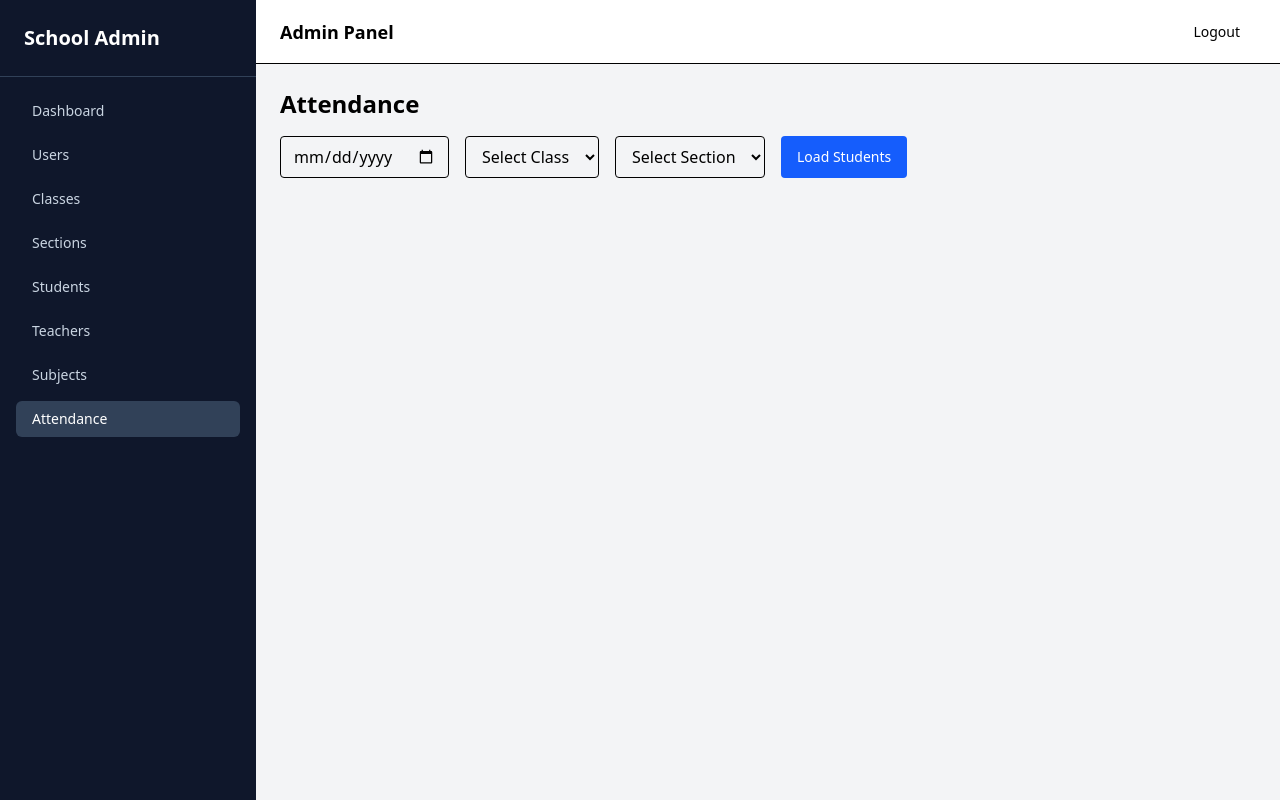
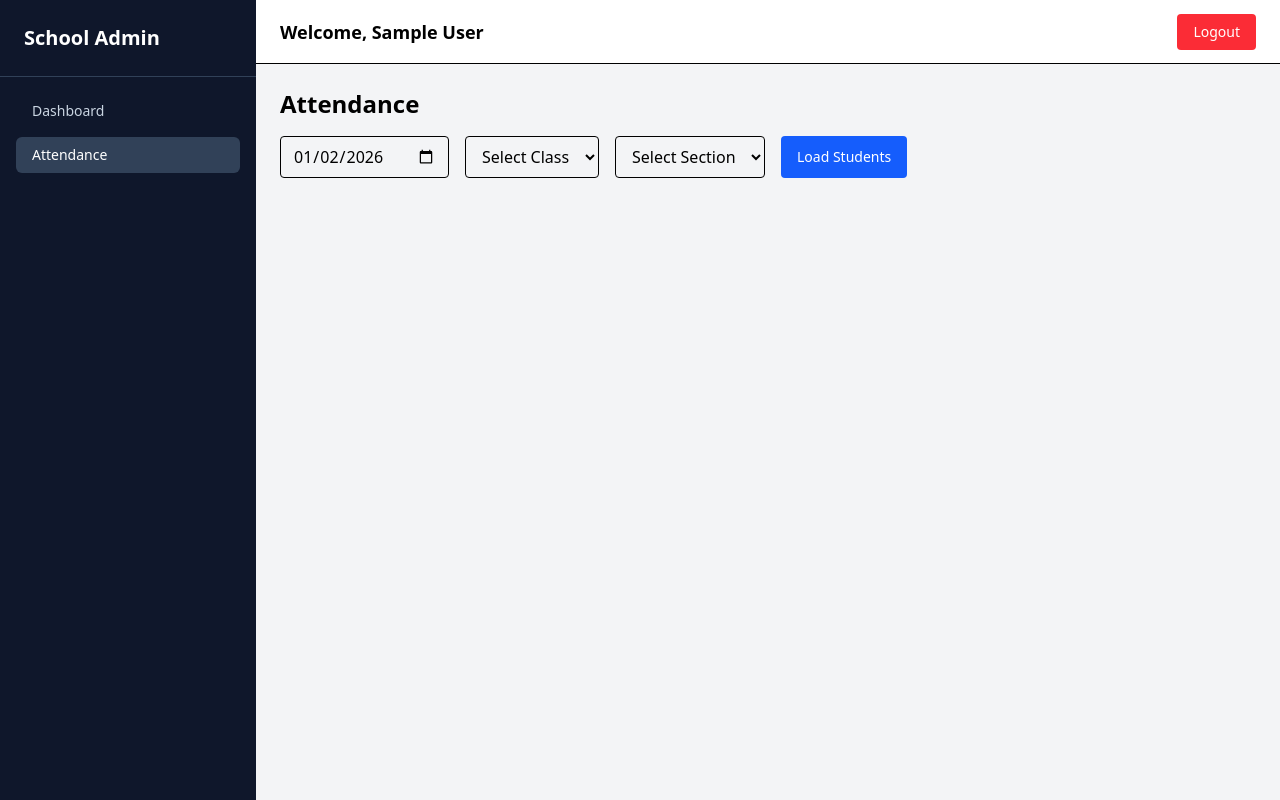
Before and after one commit to harshkumar8860/School-Admin-Panel-Frontend, a React (Vite) app: page /attendance in a window 1280 px wide. Built offline with nearby package versions, Linux system fonts and the light colour scheme; sample sign-in values are in the browser's storage.

Commit message:
teacher attendacne implemented, and limited view for the teacher

```diff
--- a/src/App.jsx
+++ b/src/App.jsx
@@ -4,11 +4,13 @@ import AdminLayout from './layouts/AdminLayout'
 import AdminRoutes from './routes/AdminRoutes'
 import Login from './pages/Login'
 import ProtectedRoute from './routes/ProtectedRoute'
+import TeacherAttendanceModal from './components/TeacherAttendanceModal'
 
 function App() {
 
   return (
     <BrowserRouter>
+      <TeacherAttendanceModal />
       <Routes>
         {/* Public */}
         <Route path='/login' element={<Login />} />
--- a/src/components/Navbar.jsx
+++ b/src/components/Navbar.jsx
@@ -1,9 +1,10 @@
 import React from 'react'
 import { useSchool } from '../context/SchoolContext';
 import { useNavigate } from 'react-router-dom';
+import Button from './ui/Button';
 
 const Navbar = () => {
-  const { logout } = useSchool();
+  const { logout, currentUser } = useSchool();
   const navigate = useNavigate();
 
   const handleLogout = () => {
@@ -13,12 +14,14 @@ const Navbar = () => {
 
   return (
     <header className='h-16 bg-white border-b flex items-center justify-between px-6'>
-      <h1 className='text-lg font-semibold'>Admin Panel</h1>
-      <button
+      {/* <h1 className='text-lg font-semibold'>Admin Panel</h1> */}
+      <h1 className='text-lg font-semibold'>Welcome, {currentUser.name || currentUser.role}</h1>
+      <Button
         onClick={handleLogout}
-        className='text-sm px-4 py-1 rounded hover:underline active:cursor-pointer'>
+        variant='danger'
+        props='text-sm px-4 py-1 rounded hover:underline active:cursor-pointer'>
         Logout
-      </button>
+      </Button>
     </header>
   )
 }
--- a/src/components/Sidebar.jsx
+++ b/src/components/Sidebar.jsx
@@ -1,10 +1,14 @@
 import React from 'react'
 import { NavLink } from 'react-router-dom';
+import { useSchool } from '../context/SchoolContext';
 
 const linkClass = ({ isActive }) => `block px-4 py-2 rounded-md text-sm font-medium
 ${isActive ? "bg-slate-700 text-white" : "text-slate-300 hover:bg-slate-800"}`;
 
 const Sidebar = () => {
+  const { currentUser } = useSchool();
+  const role = currentUser?.role;
+
   return (
     <aside className='w-64 bg-slate-900 text-white flex flex-col'>
       <div className='p-6 text-xl font-bold border-b border-slate-700'>
@@ -13,13 +17,17 @@ const Sidebar = () => {
 
       <nav className='flex-1 p-4 space-y-2'>
         <NavLink to="/" end className={linkClass}>Dashboard</NavLink>
-        <NavLink to="/users" className={linkClass}>Users</NavLink>
-        <NavLink to="/classes" className={linkClass}>Classes</NavLink>
-        <NavLink to="/sections" className={linkClass}>Sections</NavLink>
-        <NavLink to="/students" className={linkClass}>Students</NavLink>
-        <NavLink to="/teachers" className={linkClass}>Teachers</NavLink>
-        <NavLink to="/subjects" className={linkClass}>Subjects</NavLink>
         <NavLink to="/attendance" className={linkClass}>Attendance</NavLink>
+        {role === "ADMIN" && (
+          <>
+            <NavLink to="/users" className={linkClass}>Users</NavLink>
+            <NavLink to="/classes" className={linkClass}>Classes</NavLink>
+            <NavLink to="/sections" className={linkClass}>Sections</NavLink>
+            <NavLink to="/students" className={linkClass}>Students</NavLink>
+            <NavLink to="/teachers" className={linkClass}>Teachers</NavLink>
+            <NavLink to="/subjects" className={linkClass}>Subjects</NavLink>
+          </>
+        )}
       </nav>
     </aside>
   )
--- /dev/null
+++ b/src/components/TeacherAttendanceModal.jsx
@@ -0,0 +1,57 @@
+import React from 'react'
+import Button from './ui/Button'
+import { useSchool } from '../context/SchoolContext'
+
+const TeacherAttendanceModal = () => {
+    const { currentUser, mustMarkTeacherAttendance, setTeacherAttendance, teachers, currentTeacher } = useSchool();
+    if (currentUser?.role !== "TEACHER" || !mustMarkTeacherAttendance) {
+        return null;
+    }
+
+    const today = new Date().toISOString().split("T")[0];
+
+    const markAttendance = (status) => {
+        if (!currentTeacher) {
+            alert("Teacher record not found");
+            return;
+        }
+        setTeacherAttendance((prev) => [
+            ...prev,
+            {
+                id: Date.now(),
+                teacherId: currentTeacher.id,
+                date: today,
+                status,
+            },
+        ]);
+    };
+
+    return (
+        <div className="fixed inset-0 z-50 flex items-center justify-center bg-black/50">
+            <div className="bg-white p-6 rounded w-100 text-center">
+                <h2 className="text-xl font-bold mb-4">
+                    Mark Your Attendance
+                </h2>
+
+                <p className="mb-6">
+                    Date: <strong>{today}</strong>
+                </p>
+
+                <div className="flex justify-around">
+                    <Button
+                        variant="primary"
+                        children="PRESENT"
+                        onClick={() => markAttendance("PRESENT")}
+                    />
+                    <Button
+                        variant="danger"
+                        onClick={() => markAttendance("ABSENT")}
+                        children="ABSENT"
+                    />
+                </div>
+            </div>
+        </div>
+    );
+};
+
+export default TeacherAttendanceModal
--- a/src/context/SchoolContext.jsx
+++ b/src/context/SchoolContext.jsx
@@ -16,6 +16,7 @@ export const SchoolProvider = ({ children }) => {
     const [currentUser, setCurrentUser] = useState(
         JSON.parse(localStorage.getItem("currentUser")) || null
     );
+    const [teacherAttendance, setTeacherAttendance] = useState([]);
 
     const login = (email, password) => {
         const user = users.find(
@@ -36,11 +37,6 @@ export const SchoolProvider = ({ children }) => {
         localStorage.removeItem("currentUser");
     }
 
-    // useEffect(() => {
-    //     const savedUser = localStorage.getItem("currentUser");
-    //     if (savedUser) setCurrentUser(JSON.parse(savedUser));
-    // }, []);
-
     useEffect(() => {
         if (currentUser) {
             localStorage.setItem("currentUser", JSON.stringify(currentUser));
@@ -48,6 +44,22 @@ export const SchoolProvider = ({ children }) => {
             localStorage.removeItem("currentUser");
         }
     }, [currentUser]);
+
+    const today = new Date().toISOString().split("T")[0];
+
+    const currentTeacher =
+        currentUser?.role === "TEACHER"
+            ? teachers.find(t => t.email === currentUser.email)
+            : null;
+
+    const mustMarkTeacherAttendance =
+        currentUser?.role === "TEACHER" &&
+        currentTeacher &&
+        !teacherAttendance.some(
+            (a) =>
+                a.teacherId === currentTeacher.id &&
+                a.date === today
+        );
 
     return (
         <SchoolContext.Provider
@@ -61,7 +73,9 @@ export const SchoolProvider = ({ children }) => {
                 subjectAssignments, setSubjectAssignments,
                 users, setUsers,
                 attendance, setAttendance,
-                currentUser, login, logout
+                currentUser, currentTeacher, login, logout,
+                teacherAttendance, setTeacherAttendance,
+                mustMarkTeacherAttendance,
             }}
         >
             {children}
--- a/src/pages/Attendance.jsx
+++ b/src/pages/Attendance.jsx
@@ -3,14 +3,18 @@ import Button from '../components/ui/Button';
 import { useSchool } from '../context/SchoolContext';
 
 const Attendance = () => {
-  const { classes, students, sections, attendance, setAttendance } = useSchool();
-  const [date, setDate] = useState("");
+  const { classes, students, sections, teachers,
+    attendance, setAttendance,
+    currentUser, teacherAttendance,
+    setTeacherAttendance } = useSchool();
+  const [date, setDate] = useState(
+    new Date().toISOString().split("T")[0]
+  );
   const [classId, setClassId] = useState("");
   const [sectionId, setSectionId] = useState("");
 
   const [sessionRecords, setSessionRecords] = useState([]);
   const [subjectId, setSubjectId] = useState("");
-  // const [attendance, setAttendance] = useState([]);
 
   const loadStudents = () => {
     if (!date || !classId || !sectionId) {
@@ -45,20 +49,6 @@ const Attendance = () => {
     );
   };
 
-  // const saveAttendance = () => {
-  //   const payload = {
-  //     date,
-  //     classId: Number(classId),
-  //     sectionId: Number(sectionId),
-  //     records: attendance.map(({ studentId, status }) => ({
-  //       studentId,
-  //       status,
-  //     })),
-  //   };
-
-  //   console.log("Attendance payload:", payload);
-  //   alert("Attendance saved (check console)");
-  // };
 
   const saveAttendance = () => {
     const exists = attendance.some(
@@ -89,11 +79,9 @@ const Attendance = () => {
       },
     ]);
     console.log(attendance);
-
     alert("Attendance saved");
     setSessionRecords([]);
   };
-
 
   return (
     <div>
@@ -170,6 +158,38 @@ const Attendance = () => {
           <Button onClick={saveAttendance}>Save Attendance</Button>
         </>
       )}
+
+      {currentUser.role === "ADMIN" && (
+        <div className="mt-8">
+          <h2 className="text-xl font-bold mb-2">Teacher Attendance</h2>
+
+          <table className="w-full border">
+            <thead className="bg-gray-100">
+              <tr>
+                <th className="border p-2">Teacher</th>
+                <th className="border p-2">Date</th>
+                <th className="border p-2">Status</th>
+              </tr>
+            </thead>
+            <tbody>
+              {teacherAttendance.map((a) => (
+                <tr key={a.id}>
+                  <td className="border p-2 text-center">
+                    {teachers.find((t) => t.id === a.teacherId)?.name || "-"}
+                  </td>
+                  <td className="border p-2 text-center">{a.date}</td>
+                  <td className="border p-2 text-center">
+                    <span className={`${a.status === "PRESENT" ? "bg-green-500" : "bg-red-500"} p-1 rounded w-20`}>
+                      {a.status}
+                    </span>
+
+                  </td>
+                </tr>
+              ))}
+            </tbody>
+          </table>
+        </div>
+      )}
     </div >
   )
 }
--- a/src/pages/Login.jsx
+++ b/src/pages/Login.jsx
@@ -48,8 +48,9 @@ const Login = () => {
           onChange={(e) => setPassword(e.target.value)}
           required
         />
-
-        <Button type="submit" variant='primary' className="w-full">Login</Button>
+        <div className='flex justify-center'>
+          <Button type="submit">Login</Button >
+        </div>
       </form>
     </div>
   )
--- a/src/routes/AdminRoutes.jsx
+++ b/src/routes/AdminRoutes.jsx
@@ -8,17 +8,23 @@ import Teachers from '../pages/Teachers'
 import Students from '../pages/Students'
 import Sections from '../pages/Sections'
 import Classes from '../pages/Classes'
+import RoleProtectedRoute from './RoleProtectedRoute'
 const AdminRoutes = () => {
   return (
     <>
+      {/* Accessible to ADMIN & TEACHER */}
       <Route index element={<Dashboard />} />
-      <Route path="users" element={<Users/>}/>
-      <Route path="classes" element={<Classes/>}/>
-      <Route path="sections" element={<Sections/>}/>
-      <Route path="students" element={<Students/>}/>
-      <Route path="teachers" element={<Teachers/>}/>
-      <Route path="subjects" element={<Subjects/>}/>
-      <Route path="attendance" element={<Attendance/>}/>
+      <Route path="attendance" element={<Attendance />} />
+
+      {/* Admin only */}
+      <Route element={<RoleProtectedRoute allowedRoles={["ADMIN"]} />}>
+        <Route path="users" element={<Users />} />
+        <Route path="classes" element={<Classes />} />
+        <Route path="sections" element={<Sections />} />
+        <Route path="students" element={<Students />} />
+        <Route path="teachers" element={<Teachers />} />
+        <Route path="subjects" element={<Subjects />} />
+      </Route>
     </>
   )
 }
--- /dev/null
+++ b/src/routes/RoleProtectedRoute.jsx
@@ -0,0 +1,29 @@
+import React from 'react'
+import { Navigate, Outlet, useLocation } from 'react-router-dom'
+import { useSchool } from '../context/SchoolContext'
+
+const RoleProtectedRoute = ({ allowedRoles }) => {
+    const { currentUser, mustMarkTeacherAttendance } = useSchool();
+    const location = useLocation();
+
+    // not logged in (extra safety)
+    if (!currentUser) {
+        return <Navigate to="/login" replace />;
+    }
+
+    if (!allowedRoles.includes(currentUser.role)) {
+        return <Navigate to="/" replace />;
+    }
+
+    // teacher must mark attendance first
+    if (currentUser.role === 'TEACHER' &&
+        mustMarkTeacherAttendance && location.pathname !== "/attendance"
+    ) {
+        return <Navigate to="/attendance" replace />;
+    }
+
+    return <Outlet />;
+
+};
+
+export default RoleProtectedRoute;
```
